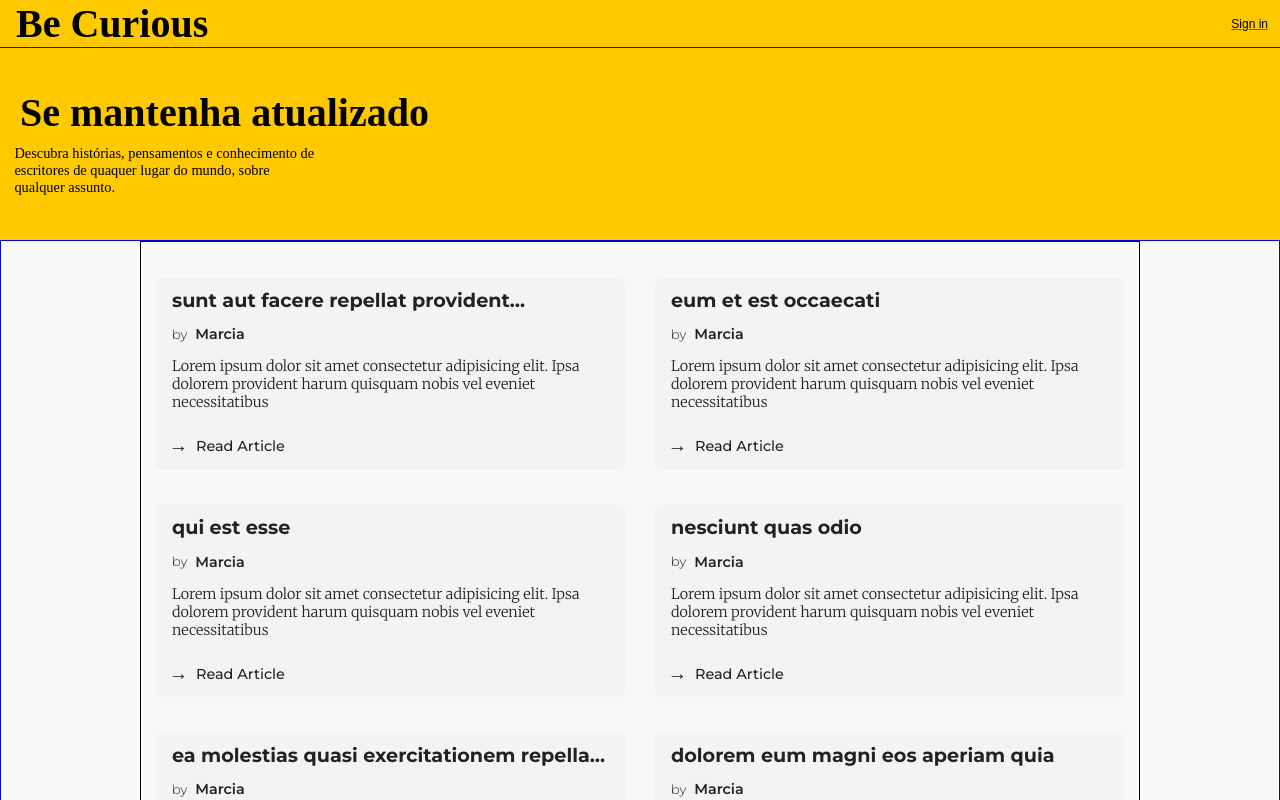
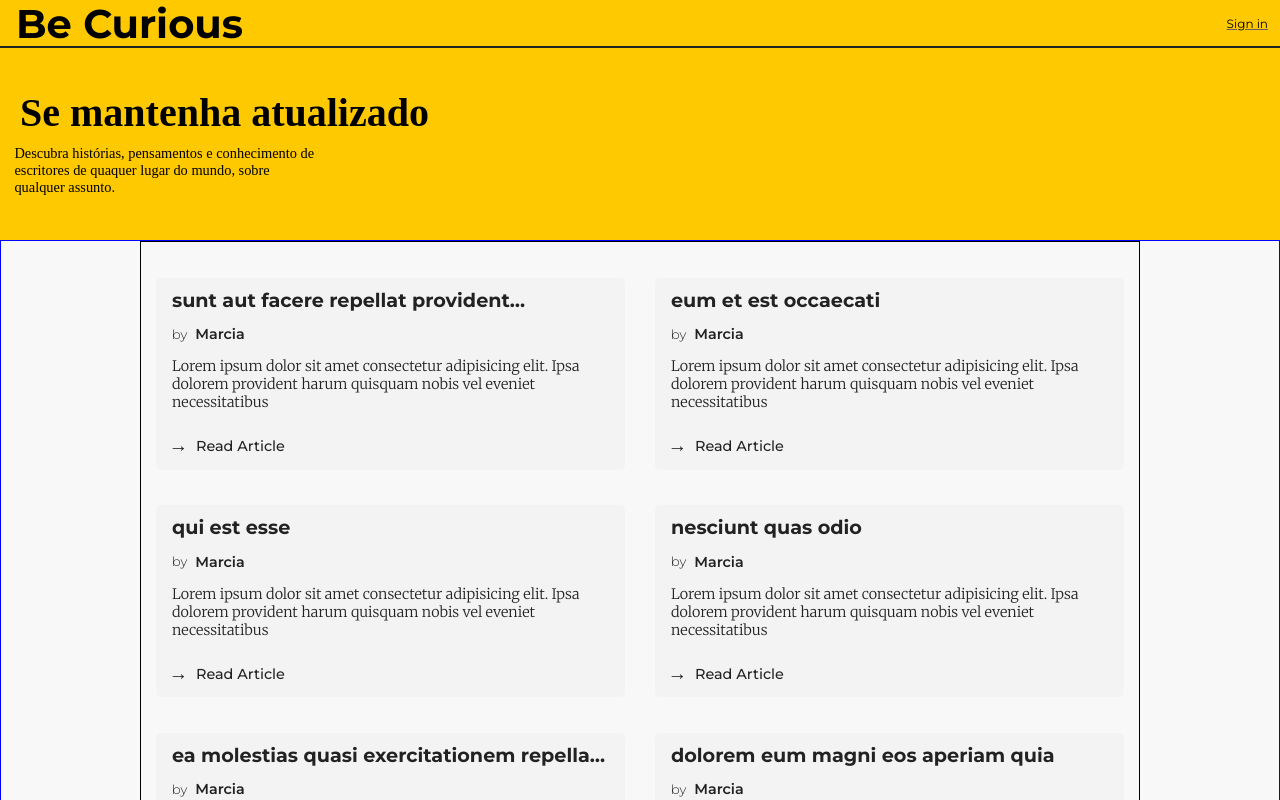
Before and after one commit to kennedybm/teste-tecnico-front-end, a React (Vite) app: page / in a window 1280 px wide. Shown: the top 800 px of the page. Built offline with nearby package versions, Linux system fonts and the light colour scheme.

Commit message:
Feat: font-sizes and famiky changed

```diff
--- a/src/components/Header/styles.ts
+++ b/src/components/Header/styles.ts
@@ -7,7 +7,7 @@ interface Props {
 
 const handleBackgroundColors = (props: Props) => {
   if (props.position === true) {
-    return `var(--gray1)`;
+    return `var(--default)`;
   } else if (props.position === false || props.disable === false) {
     return `var(--decor)`;
   }
@@ -18,7 +18,7 @@ export const Header = styled.header<Props>`
   background-color: ${(props) => handleBackgroundColors(props)};
   width: 100%;
   height: 3em;
-  border-bottom: 1px solid var(--gray2);
+  border-bottom: 2px solid var(--gray2);
   position: fixed;
   top: 0%;
   z-index: 1;
@@ -32,6 +32,8 @@ export const TitleBox = styled.div`
   width: 75%;
   h1 {
     font-size: var(--fs-xl);
+    font-family: var(--title);
+    font-weight: bold;
   }
 `;
 
@@ -47,5 +49,7 @@ export const LoginBox = styled.div`
     background-color: transparent;
     text-decoration: underline var(--gray1);
     font-size: 0.75rem;
+    font-family: var(--title);
+    font-weight: 400;
   }
 `;
```
